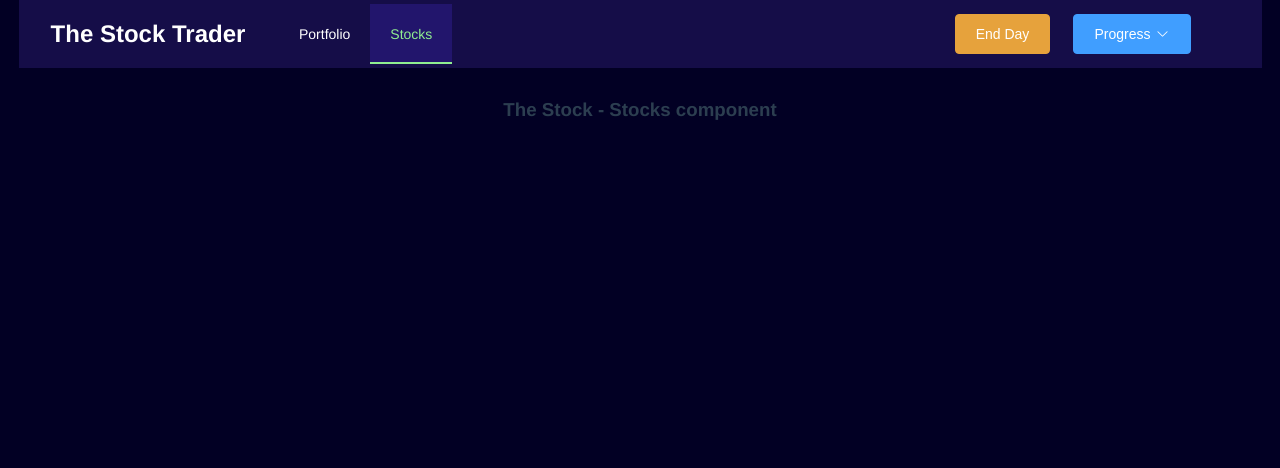
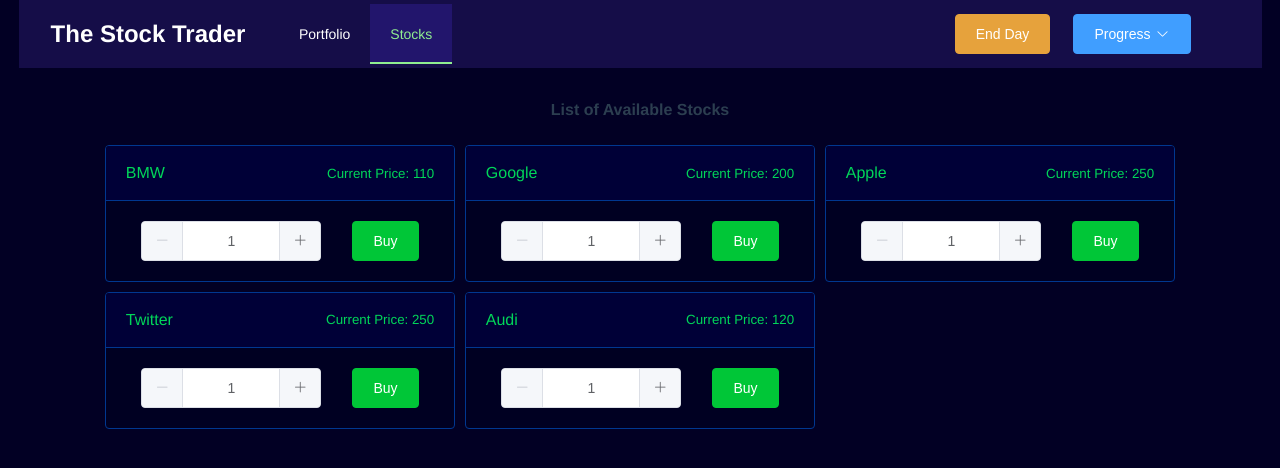
Before and after one commit to jippy89/the-stock-trader, a Vue app: page /#/ in a window 1280 px wide. Both pictures are taken after a click on the item "Stocks". Shown: the top 468 px of the page. Built offline with nearby package versions, Linux system fonts and the light colour scheme.

Commit message:
Give basic template

```diff
--- a/src/views/stocks/Stock.vue
+++ b/src/views/stocks/Stock.vue
@@ -1,3 +1,70 @@
 <template>
-	<h3>The Stock - Stock component</h3>
+	<el-col :span="8">
+		<el-card shadow="hover">
+			<el-row slot="header" type="flex" justify="space-between" align="middle">
+				<span>{{ stock.name }}</span>
+				<small>Current Price: {{ stock.price }}</small>
+				<!-- <el-button style="float: right; padding: 3px 0" type="text">Operation button</el-button> -->
+			</el-row>
+			<el-row type="flex" justify="space-around" align="middle">
+				<el-input-number v-model="quantity" @change="handleChange" :min="1" :max="10"></el-input-number>
+				<el-button type="success" @click="buyStock">Buy</el-button>
+			</el-row>
+		</el-card>
+	</el-col>
 </template>
+
+<script>
+	export default {
+		props: {
+			stock: {
+				type: Object,
+				required: true
+			}
+		},
+		data() {
+			return {
+				quantity: 1
+			}
+		},
+		methods: {
+			handleChange(value) {
+				console.log(value)
+			},
+			buyStock(){
+				const order = {
+					stockId: this.stock.id,
+					stockPrice: this.stock.price,
+					quantity: this.quantity
+				}
+				console.log(order)
+			}
+		}
+	}
+</script>
+
+<style scoped>
+	.el-card {
+		background: rgb(0,0,34);
+		border: 1px solid rgba(0,55,144,1)!important;
+		color: #fff;
+		margin: .3em;
+	}
+
+	>>> .el-card.is-always-shadow, .el-card.is-hover-shadow:focus, .el-card.is-hover-shadow:hover {
+	    -webkit-box-shadow: 0 2px 12px 0 rgba(0,0,255,.2);
+	    box-shadow: 0 2px 12px 0 rgba(0,0,255,.2);
+	}
+
+	>>> div.el-card__header {
+		color: rgb(0,214,89);
+		background-color: rgb(0,0,55);
+		border-bottom: 1px solid rgba(0,55,144,1);
+	}
+
+	.el-button--success {
+		color: #FFF;
+		background-color: rgb(0,198,55);
+		border-color: rgb(0,198,55);
+	}
+</style>
--- a/src/views/stocks/Stocks.vue
+++ b/src/views/stocks/Stocks.vue
@@ -1,3 +1,35 @@
 <template>
-	<h3>The Stock - Stocks component</h3>
+	<el-row>
+		<h4>List of Available Stocks</h4>
+		<div class="stock-container">
+			<Stock v-for="stock in stocks" :stock="stock"></Stock>
+		</div>
+	</el-row>
 </template>
+
+<script>
+	import Stock from './Stock.vue'
+	export default {
+		components: {
+			Stock
+		},
+		data(){
+			return {
+				stocks: [
+					{id: 1, name: 'BMW', price: 110},
+					{id: 2, name: 'Google', price: 200},
+					{id: 3, name: 'Apple', price: 250},
+					{id: 4, name: 'Twitter', price: 250},
+					{id: 5, name: 'Audi', price: 120}
+				]
+			}
+		}
+	}
+</script>
+
+<style scoped>
+	.stock-container {
+		margin-left: 5em;
+		margin-right: 5em;
+	}
+</style>
```
